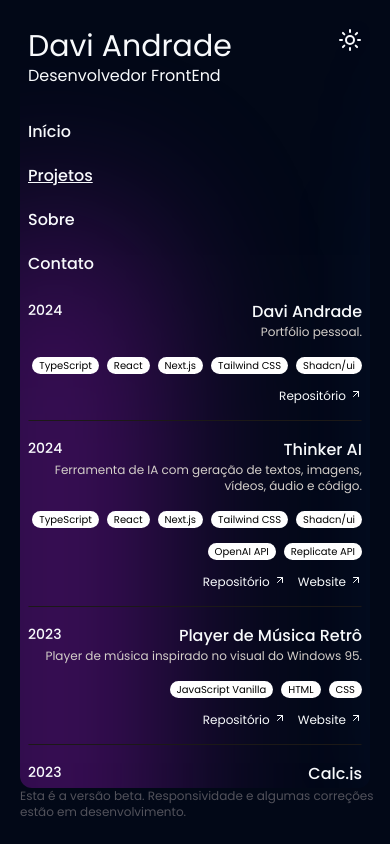
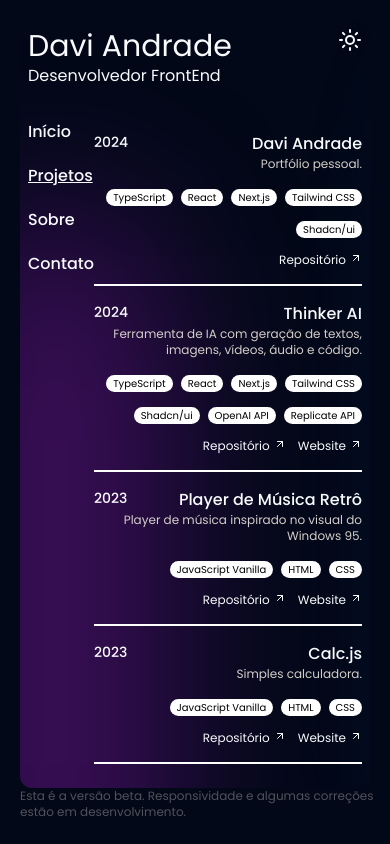
Before and after one commit to davi-andrade-js/dv-portfolio, a Next.js app: page /projects in a window 390 px wide. Built offline with nearby package versions, Linux system fonts and the light colour scheme.

Commit message:
move sidebar to layout and fix transition bug

```diff
--- a/src/app/(routes)/contact/page.tsx
+++ b/src/app/(routes)/contact/page.tsx
@@ -24,7 +24,7 @@
   return (
     <>
       <main className="z-10 flex h-full w-full flex-col justify-between md:flex-row">
-        <Sidebar activeSection={"contact"} />
+        <div></div>
 
         <div className="font-poppinsRegular flex h-fit flex-col items-end justify-end space-y-4 text-sm transition-all md:w-40 md:text-base">
           <div className="flex flex-col items-end">
--- a/src/app/(routes)/info/page.tsx
+++ b/src/app/(routes)/info/page.tsx
@@ -37,7 +37,7 @@
   return (
     <>
       <main className="flex h-full flex-col justify-between md:flex-row">
-        <Sidebar activeSection={"info"} />
+        <div></div>
 
         <div className="font-poppinsRegular z-10 flex h-fit flex-col items-end justify-end space-y-4 text-base transition-all md:w-72 md:space-y-6">
           {skills.map((skill) => (
--- a/src/app/(routes)/projects/page.tsx
+++ b/src/app/(routes)/projects/page.tsx
@@ -4,10 +4,9 @@
 export default function Projects() {
   return (
     <>
-      <div className="flex h-full flex-col justify-between space-y-3 overflow-hidden md:flex-row md:space-y-0">
-        <Sidebar activeSection={"projects"} />
-        <ProjectsList />
-      </div>
+      {/* <div className="flex h-full flex-col justify-between space-y-3 overflow-hidden md:flex-row md:space-y-0"> */}
+      <ProjectsList />
+      {/* </div> */}
     </>
   );
 }
--- a/src/app/layout.tsx
+++ b/src/app/layout.tsx
@@ -3,6 +3,7 @@
 import Head from "next/head";
 import MovingLights from "@/components/MovingLights";
 import Header from "../components/Header";
+import Sidebar from "@/components/Sidebar";
 import LoadingScreen from "@/components/LoadingScreen";
 // import { Toaster } from "sonner";
 import "./globals.css";
@@ -10,7 +11,7 @@
 const inter = Inter({ subsets: ["latin"] });
 
 export const metadata: Metadata = {
-  title: "Davi Andrade - Portfólio(BETA)",
+  title: "Davi Andrade - Portfólio (BETA)",
   description:
     "Davi Andrade é um Desenvolvedor FrontEnd que constrói sites inspiradores e funcionais.",
   keywords: ["Davi Andrade", "Desenvolvedor", "FrontEnd", "Web", "Portfólio"],
@@ -40,7 +41,10 @@
         <section className="z-10 m-5 mb-0 flex h-[91vh] flex-col rounded-xl p-2 md:m-8 md:p-5 lg:m-8 lg:mb-0 lg:p-5">
           <MovingLights />
           <Header />
-          {children}
+          <main className="flex w-full flex-row justify-between overflow-hidden">
+            <Sidebar />
+            {children}
+          </main>
           {/* <Toaster /> */}
         </section>
         <footer className="font-poppinsRegular z-10 ml-5 text-xs text-zinc-600 md:ml-8 md:pl-5 md:pt-2">
--- a/src/app/page.tsx
+++ b/src/app/page.tsx
@@ -7,7 +7,7 @@
   return (
     <>
       <main className="flex h-full w-full flex-col justify-between md:flex-row">
-        <Sidebar activeSection={"home"} />
+        <div></div>
 
         <div className="z-10 flex w-full justify-end">
           <article className="font-poppinsRegular flex w-32 cursor-default text-end text-xs transition-all md:w-40 md:text-base">
--- a/src/components/ProjectsList.tsx
+++ b/src/components/ProjectsList.tsx
@@ -84,7 +84,7 @@
 
   return (
     <>
-      <div className="font-poppinsRegular flex h-full w-full flex-row pt-3 md:w-3/5 md:pt-0 lg:items-end lg:justify-end ">
+      <div className="font-poppinsRegular flex h-full w-full flex-row overflow-hidden pt-3 md:w-3/5 md:pt-0 lg:items-end lg:justify-end ">
         <ScrollArea className="h-full md:w-3/4 md:pr-4">
           <div className="flex flex-col space-y-4 md:space-y-5">
             {projects.map((project) => (
@@ -93,7 +93,7 @@
                   <div
                     key={project.name}
                     className={
-                      "w-full border border-transparent border-t-stone-900"
+                      "badge w-full border border-transparent duration-150"
                     }
                   ></div>
                 ) : (
--- a/src/components/Sidebar.tsx
+++ b/src/components/Sidebar.tsx
@@ -1,7 +1,14 @@
+"use client";
+
+import { useState } from "react";
+import { usePathname } from "next/navigation";
 import React from "react";
 import Link from "next/link";
 
-export default function Sidebar({ activeSection }: { activeSection: string }) {
+export default function Sidebar() {
+  const route = usePathname();
+  // const [onHover, setOnHover] = useState("");
+
   const navItems = [
     {
       name: "Início",
@@ -34,7 +41,7 @@
         <Link
           key={item.name}
           href={item.href}
-          className={`z-10 w-fit cursor-pointer transition-all hover:pl-2 ${activeSection === item.section ? "underline" : ""}`}
+          className={`z-10 w-fit cursor-pointer transition-all hover:pl-2 ${route === item.href ? "underline " : ""}`}
         >
           <p>{item.name}</p>
         </Link>
--- a/src/components/ui/badge.tsx
+++ b/src/components/ui/badge.tsx
@@ -4,7 +4,7 @@
 import { cn } from "@/lib/utils";
 
 const badgeVariants = cva(
-  "inline-flex items-center rounded-full border px-1.5 py-0.1 md:px-2.5 md:py-0.5 text-[10px] md:text-xs transition-all ",
+  "inline-flex items-center rounded-full border px-1.5 py-0.1 md:px-2.5 md:py-0.5 text-[10px] md:text-xs transition-all duration-150",
   {
     variants: {
       variant: {
```
